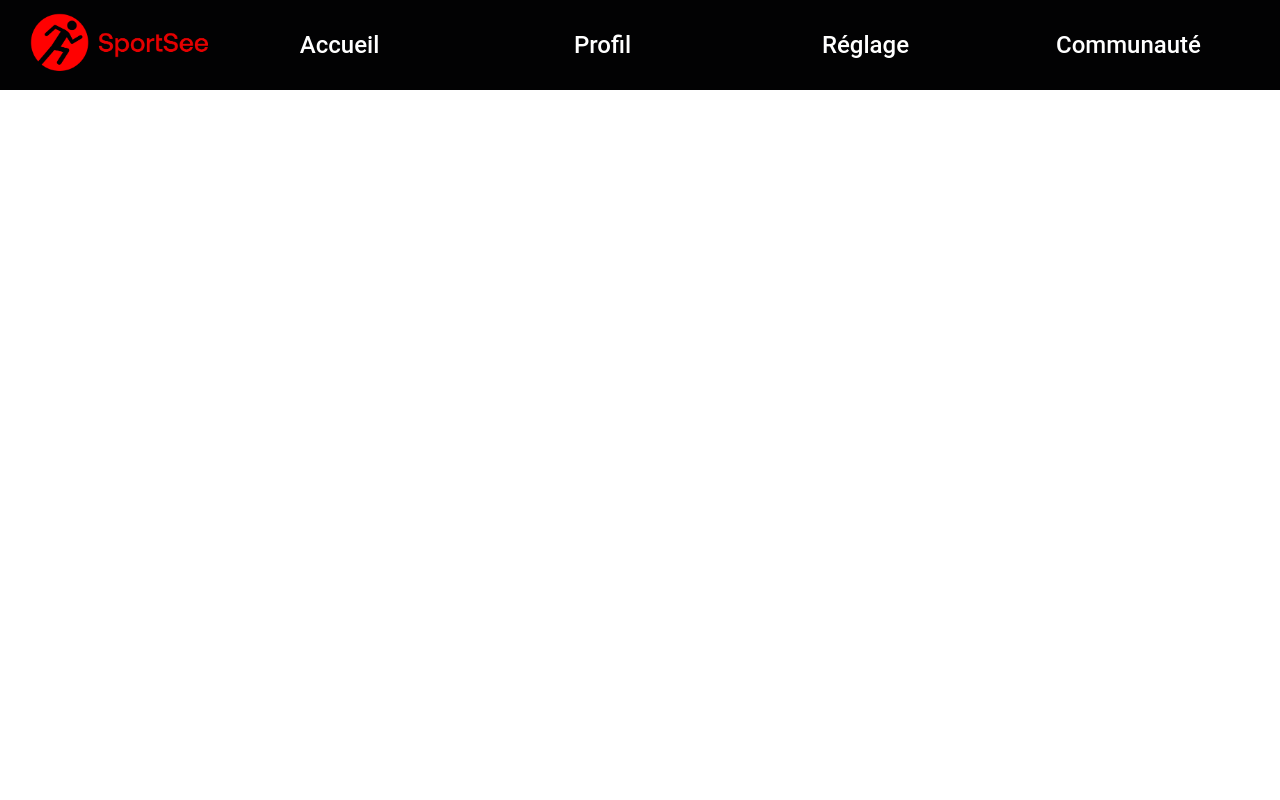
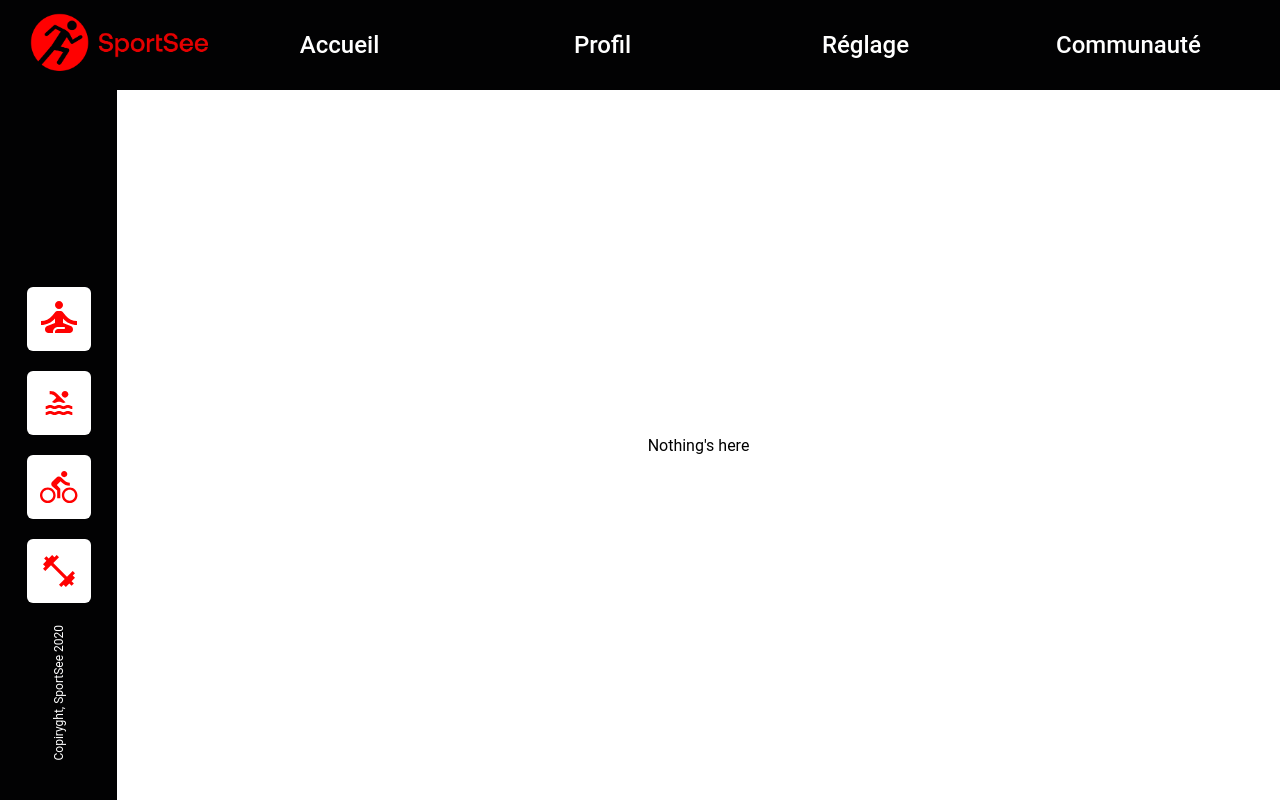
Before and after one commit to NKSnT/SportSee_front-end, a React (Create React App) app: page /user/1 in a window 1280 px wide. Built offline with nearby package versions, Linux system fonts and the light colour scheme.

Commit message:
minor change

```diff
--- a/public/index.html
+++ b/public/index.html
@@ -5,26 +5,9 @@
         <link rel="icon" href="%PUBLIC_URL%/favicon.ico" />
         <meta name="viewport" content="width=device-width, initial-scale=1" />
         <meta name="theme-color" content="#000000" />
-    <meta
-      name="description"
-      content="Web site created using create-react-app"
-    />
-    <link rel="apple-touch-icon" href="%PUBLIC_URL%/logo192.png" />
-    <!--
-      manifest.json provides metadata used when your web app is installed on a
-      user's mobile device or desktop. See https://developers.google.com/web/fundamentals/web-app-manifest/
-    -->
-    <link rel="manifest" href="%PUBLIC_URL%/manifest.json" />
-    <!--
-      Notice the use of %PUBLIC_URL% in the tags above.
-      It will be replaced with the URL of the `public` folder during the build.
-      Only files inside the `public` folder can be referenced from the HTML.
+        <meta name="description" content="Web site created using create-react-app" />
 
-      Unlike "/favicon.ico" or "favicon.ico", "%PUBLIC_URL%/favicon.ico" will
-      work correctly both with client-side routing and a non-root public URL.
-      Learn how to configure a non-root public URL by running `npm run build`.
-    -->
-    <title>React App</title>
+        <title>SportSee</title>
     </head>
     <body>
         <noscript>You need to enable JavaScript to run this app.</noscript>
@@ -38,6 +21,5 @@
 
       To begin the development, run `npm start` or `yarn start`.
       To create a production bundle, use `npm run build` or `yarn build`.
-    -->
-  </body>
+    --></body>
 </html>
--- a/src/App.js
+++ b/src/App.js
@@ -38,6 +38,11 @@ export default function App() {
                 <Header />
                 <Routes>
                     <Route path="/" element={<Home />} />
+                    <Route path="user/:id/" element={<Home />}>
+                        {/*  <Route path="activity" element={<Activity />} />
+                        <Route path="average-sessions" element={<Average-sessions />} />
+                        <Route path="performance" element={<Performance />} /> */}
+                    </Route>
                 </Routes>
             </Router>
         </div>
--- a/src/pages/Home/Home.css
+++ b/src/pages/Home/Home.css
@@ -0,0 +1,10 @@
+.main_wrapper {
+    display: flex;
+    flex-direction: row;
+}
+.content_container {
+    flex-grow: 1;
+    display: flex;
+    align-items: center;
+    justify-content: center;
+}
--- a/src/pages/Home/Home.jsx
+++ b/src/pages/Home/Home.jsx
@@ -1,4 +1,4 @@
-//import { React, useEffect, useState } from 'react';
+import { useEffect, useState } from 'react';
 
 //import Navbar from '../components/Navbar'
 //import Banner from '../components/Banner'
@@ -8,16 +8,56 @@
 //!! fetch need to be done externaly from components
 //!!
 
+import Navbar from '../../components/navbar/Navbar'; //need
+//import UsersData from '__mocks__/usersData';
+
 import './Home.css';
-import Navbar from '../../components/navbar/Navbar'; //need
-//import '../styles/Body-page.css';
 
 function Home() {
-    return (
-        //code...
-        <div>
-            <Navbar></Navbar>
-        </div>
-    );
+    const [isDataLoading, setDataLoading] = useState(true);
+    const [error, setError] = useState(false);
+    const [usersData, setUsersData] = useState([]);
+    //console.log(usersData);
+
+    useEffect(() => {
+        async function fetchUsersData() {
+            try {
+                //for backend fetch
+                /* const response = await fetch('../asstes/logements');
+            const { infoLogementsData } = await response.json(); */
+                console.log('test');
+                //setUsersData(UsersData);
+            } catch (err) {
+                console.log('===== error =====', err);
+                setError(true);
+            } finally {
+                setDataLoading(false);
+            }
+        }
+        fetchUsersData();
+    }, []);
+    if (error) {
+    }
+    if (isDataLoading) {
+        return (
+            <div className="main_wrapper">
+                <Navbar></Navbar>
+                <div className="content_container">
+                    <p>...Loading...</p>
+                </div>
+            </div>
+        );
+    } else {
+        return (
+            <div className="main_wrapper">
+                <Navbar></Navbar>
+                <div className="content_container">
+                    <p>Nothing's here</p>
+                    {usersData.USER_ACTIVITY}
+                    {/*   {usersData.map((obj) => )} */}
+                </div>
+            </div>
+        );
+    }
 }
 export default Home;
```
Also changed, not shown: 1 other file (tests, documents, lock files or other folders). Lines whose indentation alone changed are shown as unchanged.
